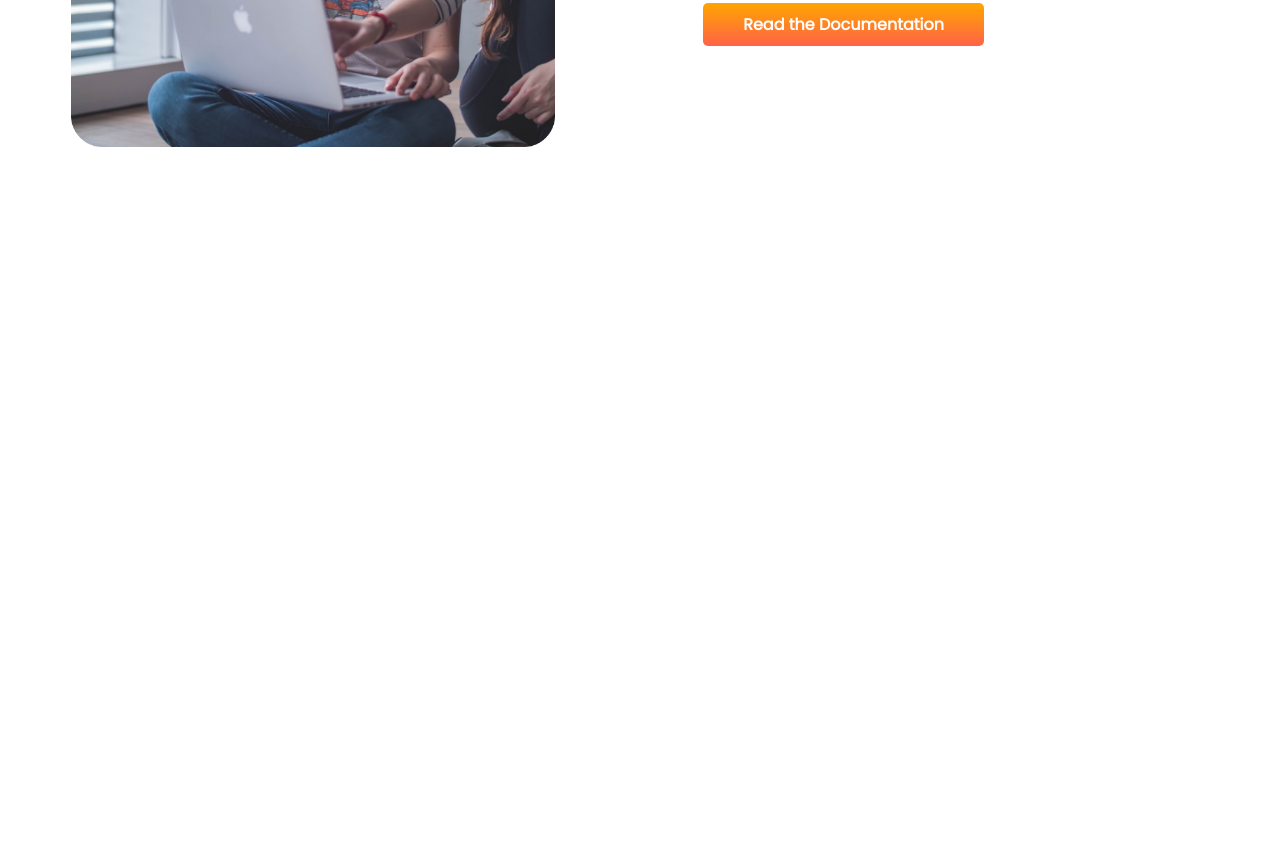
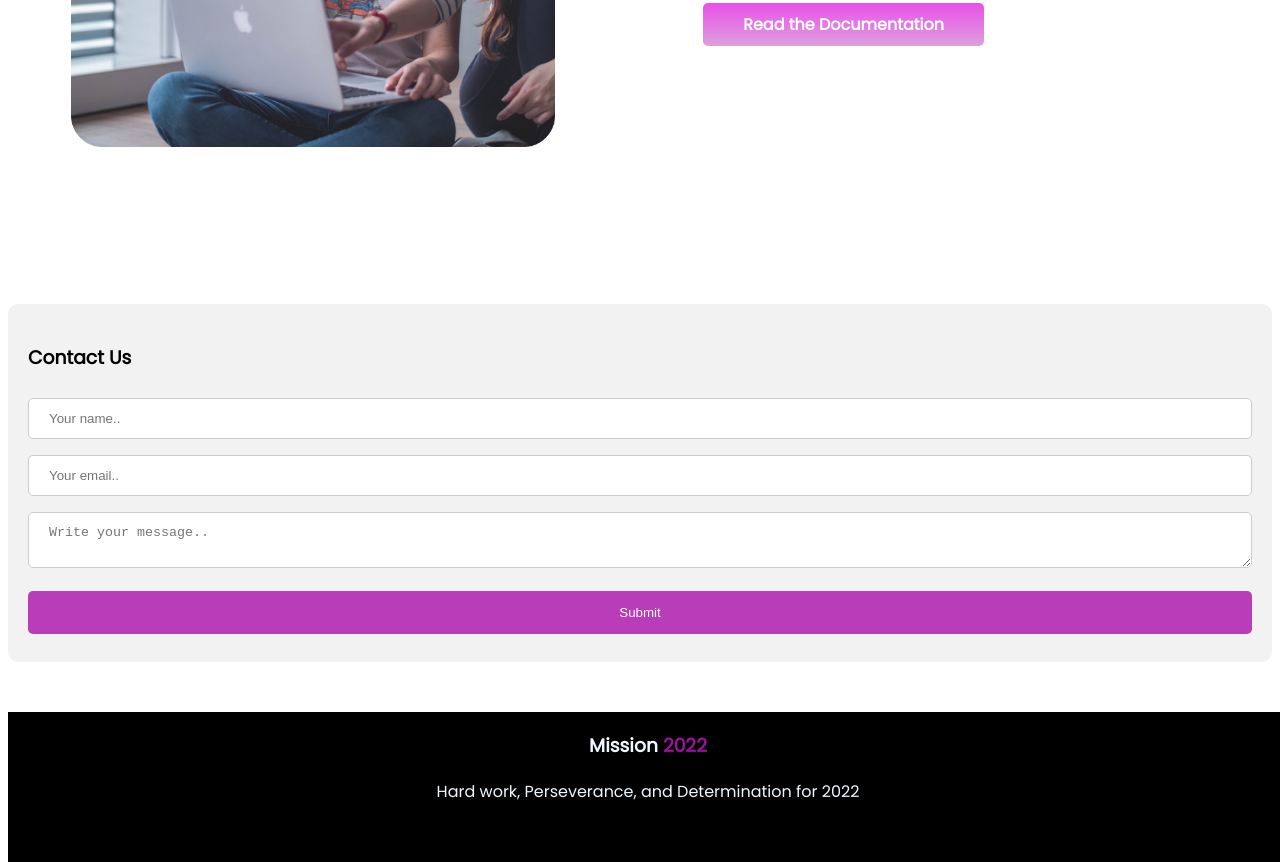
Before and after one commit to RaisaSyeeda/mission-2022, a plain HTML site: page index.html in a window 1280 px wide. Shown: the part 1724-2586 px from the top of the page. Before the commit the page ends 2028 px from the top, so only its background shows below. Drawn offline with Linux system fonts and the light colour scheme.

Commit message:
added footer

```diff
--- a/index.html
+++ b/index.html
@@ -15,7 +15,7 @@
 <body>
     <section class="flexible-container">
         <div class="half-width">
-            <h1>Stay Focused on <br><span class="orange-color">Mission 2022</span></h1>
+            <h1>Stay Focused on <br><span class="purple-color">Mission 2022</span></h1>
             <p>It is a new year. All we should focus in doing is being consistent and keep working regularly. Nothing
                 but consistency brings success. That's why I am learning and mastering web development. I will not stop
                 until I become web developer.</p>
@@ -28,7 +28,7 @@
     </section>
 
     <section>
-        <h2>My Mission in <span class="orange-color">2022</span></h2>
+        <h2>My Mission in <span class="purple-color">2022</span></h2>
         <div class="flexible-container">
             <div class="mission">
                 <img src="image/illustrators/illustrator-1.png" alt="">
@@ -67,7 +67,22 @@
     </section>
 
     <!--Extra Section-->
+    <section>
+        <div class="form">
+            <h3>Contact Us</h3>
+            <form action="">
+                <input type="text" class="form-input" placeholder="Your name..">
+                <input type="email" class="form-input" placeholder="Your email..">
+                <textarea id="subject" name="subject" class="form-input" placeholder="Write your message.."></textarea>
+                <input type="submit" id="submit-btn" value="Submit">
+            </form>
+        </div>
+    </section>
 
+    <footer>
+        <h3>Mission <span class="purple-color">2022</span></h3>
+        <p>Hard work, Perseverance, and Determination for 2022</p>
+    </footer>
 </body>
 
 </html>
--- a/style.css
+++ b/style.css
@@ -11,8 +11,8 @@ h2{
     font-weight: 900;
     text-align: center;
 }
-.orange-color{
-    color: orange;
+.purple-color{
+    color: rgb(156, 17, 156);
 }
 .flexible-container{
     display: flex;
@@ -27,7 +27,7 @@ h2{
 }
 .link-button{
     text-decoration: none;
-    background-image: linear-gradient(orange,tomato);
+    background-image: linear-gradient(rgb(233, 80, 233),plum);
     padding: 10px 40px;
     color: white;
     font-weight: 700;
@@ -45,3 +45,36 @@ h2{
     width: 55%;
     position: left;
 }
+.form{
+    border-radius: 10px;
+    background-color: #f2f2f2;
+    padding: 20px;
+  }
+.form-input{
+    width: 100%;
+    padding: 12px 20px;
+    margin: 8px 0;
+    display: inline-block;
+    border: 1px solid #ccc;
+    border-radius: 5px;
+    box-sizing: border-box;
+  }
+
+#submit-btn{
+    width: 100%;
+    background-color: rgb(185, 61, 185);
+    color: white;
+    padding: 14px 20px;
+    margin: 8px 0;
+    border: none;
+    border-radius: 5px;
+}
+footer{
+    text-align: center;
+    width:100%;
+    color: aliceblue;
+    background-color: black;
+    height: 150px;
+    margin-top: 50px;
+    position: absolute;
+}
```
